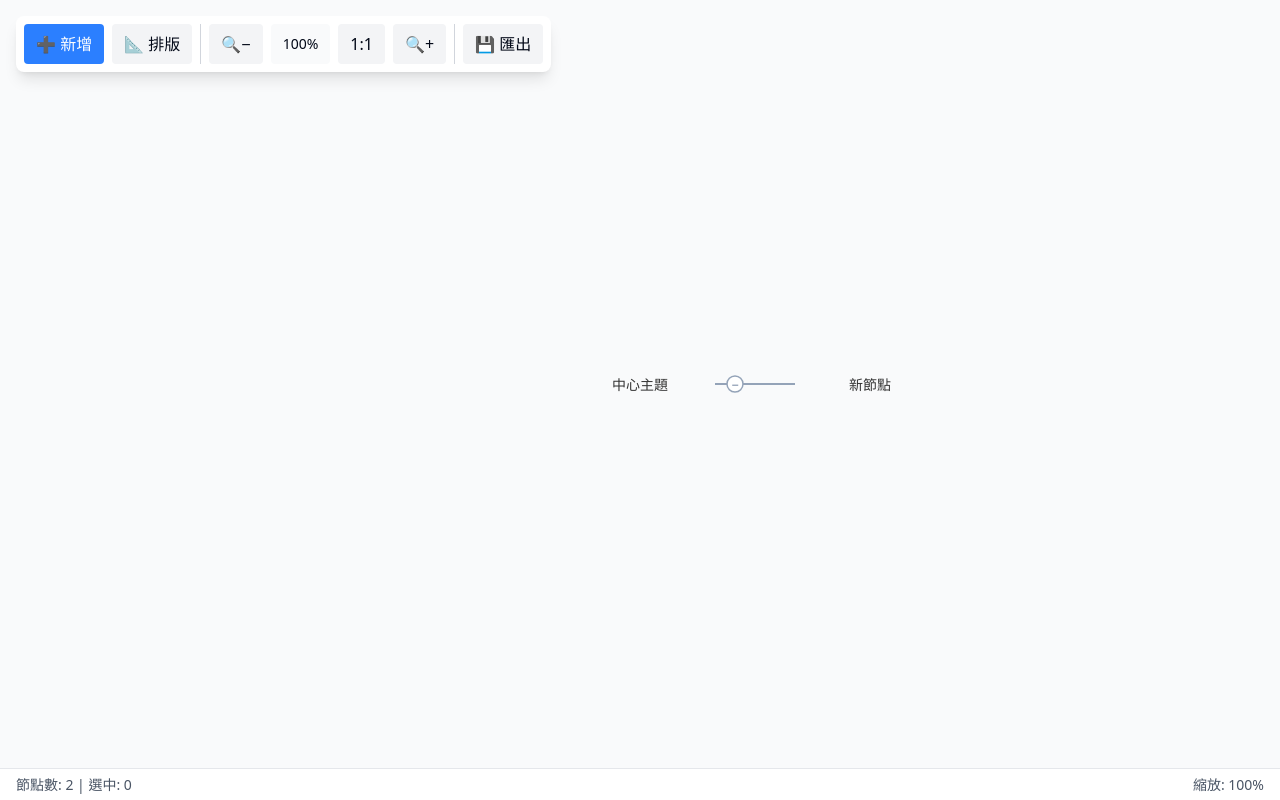
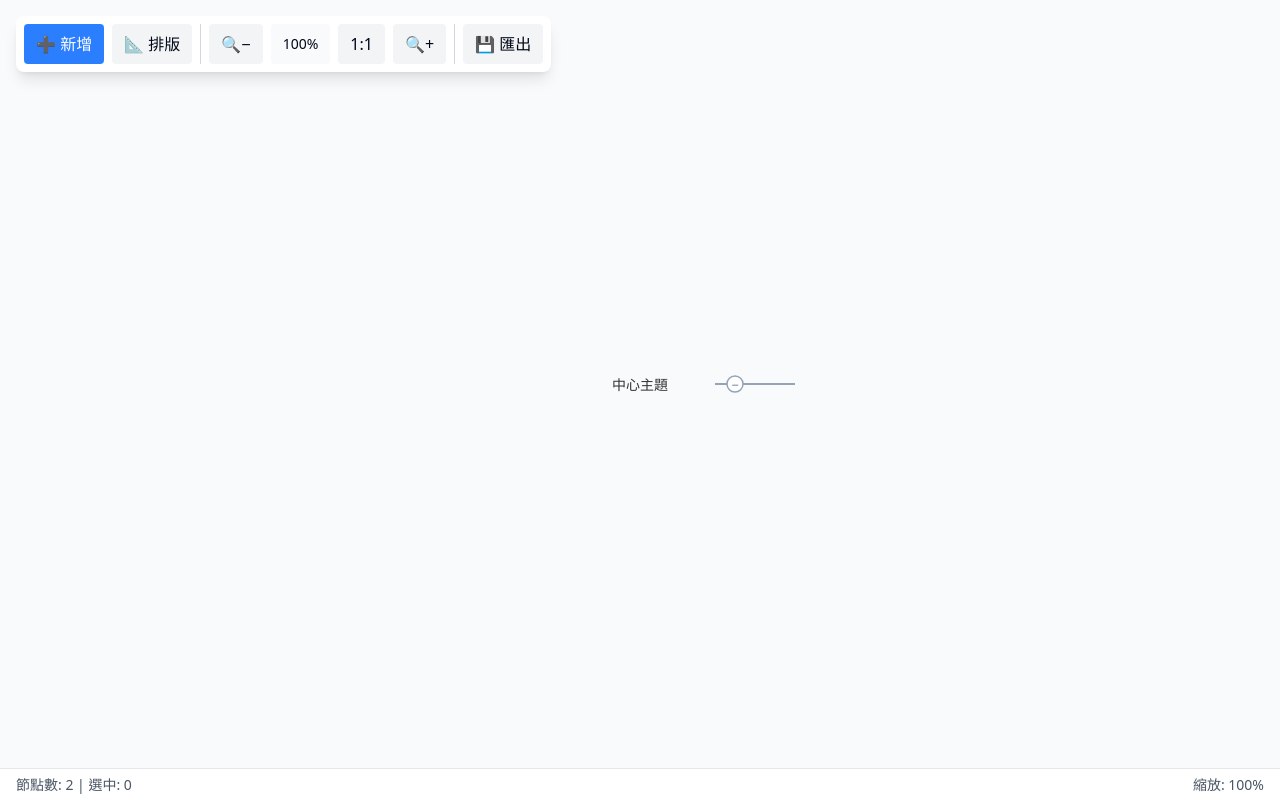
Before and after one commit to iamvince24/lumina, a Next.js app: page /DOMSVGMINDMAP in a window 1280 px wide. Both pictures are taken after a click on the button "➕ 新增". Built offline with nearby package versions, Linux system fonts and the light colour scheme.

Commit message:
feat: improve node connection handling in useMindMapState to ensure proper linking and prevent orphan nodes, enhancing overall map integrity

```diff
--- a/src/app/DOMSVGMINDMAP/components/MindMapEditor.tsx
+++ b/src/app/DOMSVGMINDMAP/components/MindMapEditor.tsx
@@ -157,7 +157,7 @@ export const MindMapEditor: React.FC = () => {
       if (rootNode) {
         const newX = rootNode.position.x + 200;
         const newY = rootNode.position.y;
-        createNode('新節點', { x: newX, y: newY }, state.rootNodeId);
+        createNode('', { x: newX, y: newY }, state.rootNodeId);
       }
     } else if (state.selectedNodeIds.length > 0) {
       // 有選中節點時，添加為子節點
@@ -167,7 +167,7 @@ export const MindMapEditor: React.FC = () => {
         const newX = selectedNode.position.x + 200;
         const newY =
           selectedNode.position.y + selectedNode.children.length * 80;
-        createNode('新節點', { x: newX, y: newY }, selectedId);
+        createNode('', { x: newX, y: newY }, selectedId);
       }
     }
   }, [state, createNode]);
@@ -431,6 +431,11 @@ export const MindMapEditor: React.FC = () => {
               }
               onDoubleClick={() => {}}
               onSizeChange={(nodeId, size) => updateNodeSize(nodeId, size)}
+              onCancelNode={(nodeId) => {
+                if (nodeId !== state.rootNodeId) {
+                  deleteNode(nodeId);
+                }
+              }}
               zoom={state.viewport.zoom}
             />
           ))}
--- a/src/app/DOMSVGMINDMAP/components/MindMapNode.tsx
+++ b/src/app/DOMSVGMINDMAP/components/MindMapNode.tsx
@@ -14,6 +14,7 @@ interface MindMapNodeProps {
     nodeId: string,
     size: { width: number; height: number }
   ) => void;
+  onCancelNode: (nodeId: string) => void;
   zoom: number;
 }
 
@@ -25,9 +26,11 @@ export const MindMapNode: React.FC<MindMapNodeProps> = ({
   onContentChange,
   onDoubleClick,
   onSizeChange,
+  onCancelNode,
   zoom,
 }: MindMapNodeProps) => {
-  const [isEditing, setIsEditing] = useState(false);
+  // 新節點（空內容）自動進入編輯模式 - 直接在初始狀態設定
+  const [isEditing, setIsEditing] = useState(() => node.content === '');
   const [editContent, setEditContent] = useState(node.content);
   const textareaRef = useRef<HTMLTextAreaElement>(null);
   const nodeRef = useRef<HTMLDivElement>(null);
@@ -85,10 +88,23 @@ export const MindMapNode: React.FC<MindMapNodeProps> = ({
   const handleKeyDown = (e: React.KeyboardEvent) => {
     if (e.key === 'Enter' && !e.shiftKey) {
       e.preventDefault();
-      handleBlur();
+      // 如果是新節點（原內容為空）且編輯內容也為空，則取消新增
+      if (node.content === '' && editContent.trim() === '') {
+        setIsEditing(false);
+        onCancelNode(node.id);
+      } else {
+        handleBlur();
+      }
     } else if (e.key === 'Escape') {
-      setEditContent(node.content);
-      setIsEditing(false);
+      // 如果是新節點（原內容為空）且編輯內容也為空，則取消新增
+      if (node.content === '' && editContent.trim() === '') {
+        setIsEditing(false);
+        onCancelNode(node.id);
+      } else {
+        // 否則恢復原內容
+        setEditContent(node.content);
+        setIsEditing(false);
+      }
     }
   };
 
@@ -144,11 +160,14 @@ export const MindMapNode: React.FC<MindMapNodeProps> = ({
             onChange={(e) => setEditContent(e.target.value)}
             onBlur={handleBlur}
             onKeyDown={handleKeyDown}
-            className="w-full h-full resize-none outline-none bg-transparent"
+            className="w-full resize-none outline-none bg-transparent text-center"
+            rows={1}
             style={{
               color: node.style.textColor,
               fontSize: `${node.style.fontSize}px`,
               fontWeight: node.style.fontWeight,
+              lineHeight: '1.5',
+              minHeight: '1.5em',
             }}
           />
         ) : (
```
